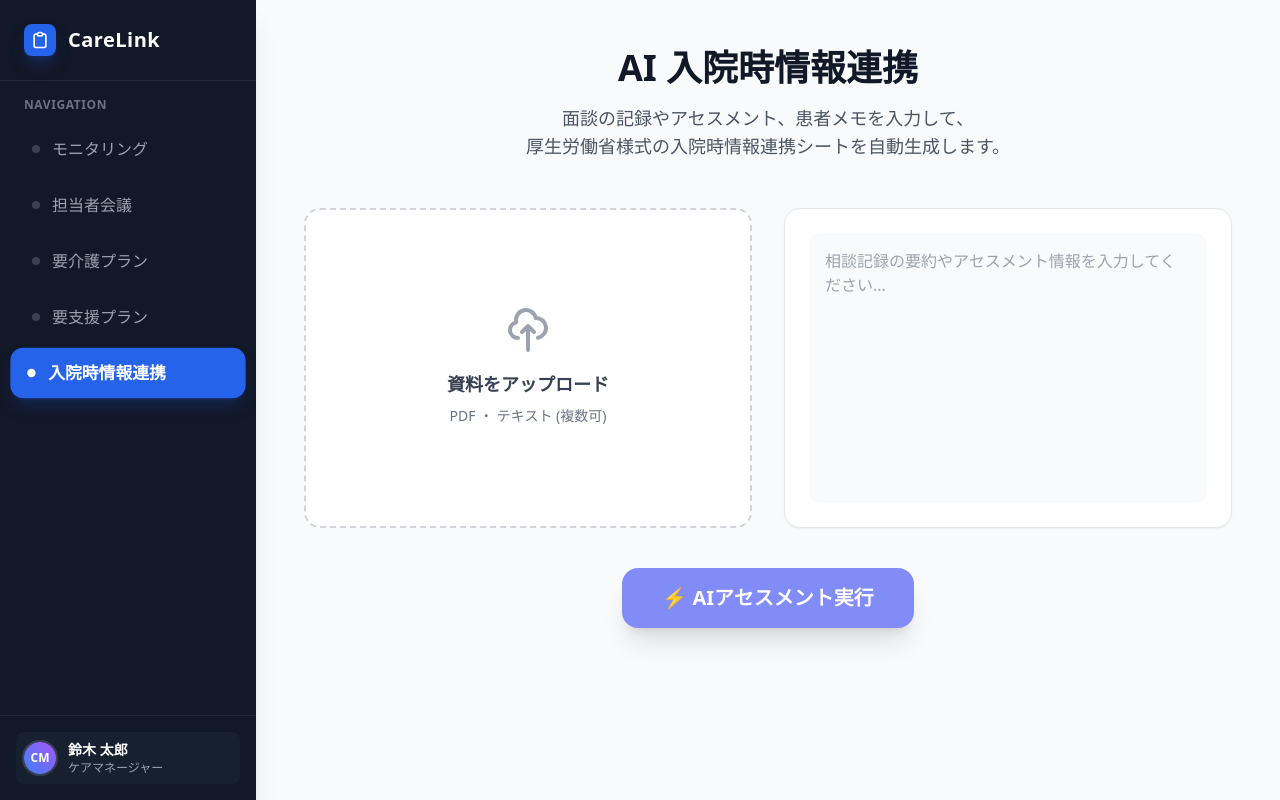
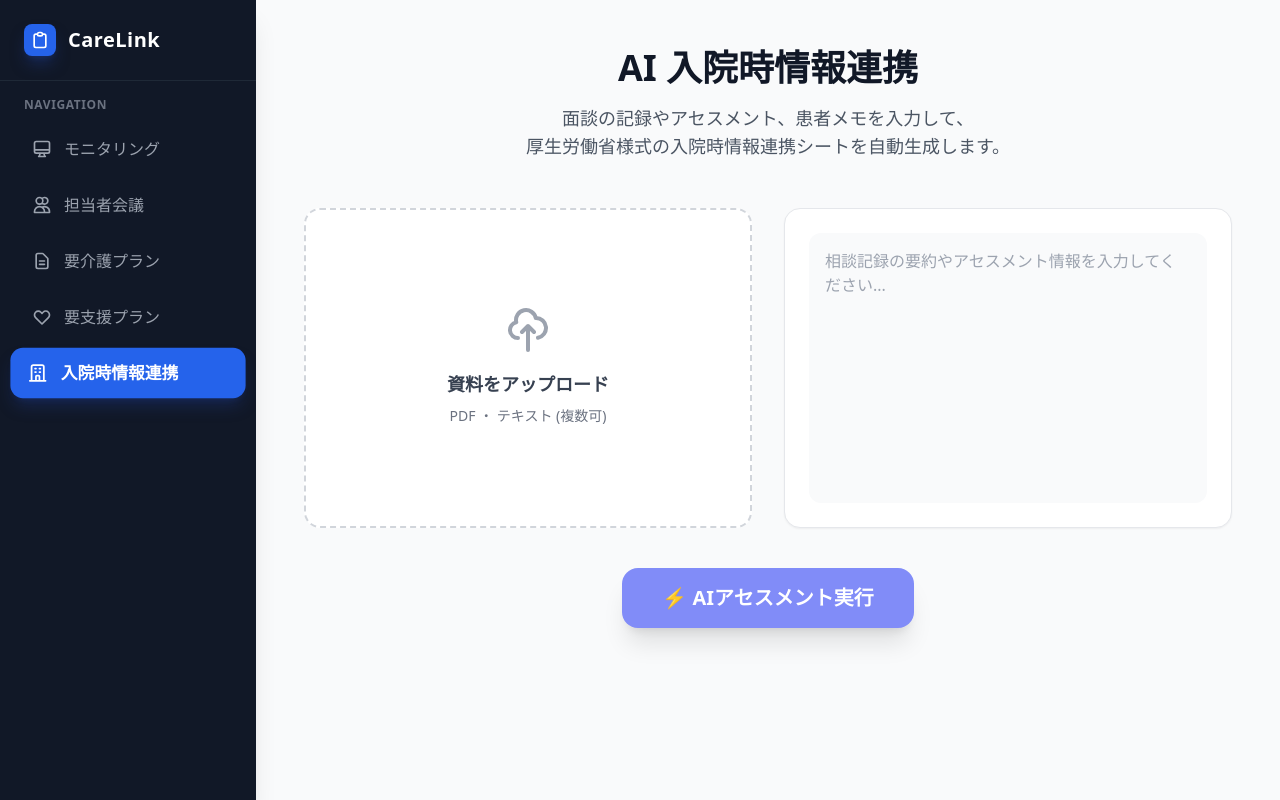
Before and after one commit to enrichkkobayashi-bot/carelink-ai-sheet, a React (Vite) app: page / in a window 1280 px wide. Built offline with nearby package versions, Linux system fonts and the light colour scheme.

Commit message:
Update sidebar design with icons and remove profile

```diff
--- a/App.tsx
+++ b/App.tsx
@@ -214,11 +214,56 @@ const App: React.FC = () => {
             <div className="text-gray-500 text-xs font-bold uppercase mb-3 px-2 tracking-wider">Navigation</div>
             {(() => {
               const menuItems = [
-                { name: 'モニタリング', url: SIDEBAR_URLS.MONITORING, active: false },
-                { name: '担当者会議', url: SIDEBAR_URLS.MEETING, active: false },
-                { name: '要介護プラン', url: SIDEBAR_URLS.CARE_PLAN, active: false },
-                { name: '要支援プラン', url: SIDEBAR_URLS.SUPPORT_PLAN, active: false },
-                { name: '入院時情報連携', url: SIDEBAR_URLS.ADMISSION_SHEET, active: true },
+                {
+                  name: 'モニタリング',
+                  url: SIDEBAR_URLS.MONITORING,
+                  active: false,
+                  icon: (
+                    <svg className="w-5 h-5 mr-3" fill="none" stroke="currentColor" viewBox="0 0 24 24">
+                      <path strokeLinecap="round" strokeLinejoin="round" strokeWidth="2" d="M9.75 17L9 20l-1 1h8l-1-1-.75-3M3 13h18M5 17h14a2 2 0 002-2V5a2 2 0 00-2-2H5a2 2 0 00-2 2v10a2 2 0 002 2z"></path>
+                    </svg>
+                  )
+                },
+                {
+                  name: '担当者会議',
+                  url: SIDEBAR_URLS.MEETING,
+                  active: false,
+                  icon: (
+                    <svg className="w-5 h-5 mr-3" fill="none" stroke="currentColor" viewBox="0 0 24 24">
+                      <path strokeLinecap="round" strokeLinejoin="round" strokeWidth="2" d="M12 4.354a4 4 0 110 5.292M15 21H3v-1a6 6 0 0112 0v1zm0 0h6v-1a6 6 0 00-9-5.197M13 7a4 4 0 11-8 0 4 4 0 018 0z"></path>
+                    </svg>
+                  )
+                },
+                {
+                  name: '要介護プラン',
+                  url: SIDEBAR_URLS.CARE_PLAN,
+                  active: false,
+                  icon: (
+                    <svg className="w-5 h-5 mr-3" fill="none" stroke="currentColor" viewBox="0 0 24 24">
+                      <path strokeLinecap="round" strokeLinejoin="round" strokeWidth="2" d="M9 12h6m-6 4h6m2 5H7a2 2 0 01-2-2V5a2 2 0 012-2h5.586a1 1 0 01.707.293l5.414 5.414a1 1 0 01.293.707V19a2 2 0 01-2 2z"></path>
+                    </svg>
+                  )
+                },
+                {
+                  name: '要支援プラン',
+                  url: SIDEBAR_URLS.SUPPORT_PLAN,
+                  active: false,
+                  icon: (
+                    <svg className="w-5 h-5 mr-3" fill="none" stroke="currentColor" viewBox="0 0 24 24">
+                      <path strokeLinecap="round" strokeLinejoin="round" strokeWidth="2" d="M4.318 6.318a4.5 4.5 0 000 6.364L12 20.364l7.682-7.682a4.5 4.5 0 00-6.364-6.364L12 7.636l-1.318-1.318a4.5 4.5 0 00-6.364 0z"></path>
+                    </svg>
+                  )
+                },
+                {
+                  name: '入院時情報連携',
+                  url: SIDEBAR_URLS.ADMISSION_SHEET,
+                  active: true,
+                  icon: (
+                    <svg className="w-5 h-5 mr-3" fill="none" stroke="currentColor" viewBox="0 0 24 24">
+                      <path strokeLinecap="round" strokeLinejoin="round" strokeWidth="2" d="M19 21V5a2 2 0 00-2-2H7a2 2 0 00-2 2v16m14 0h2m-2 0h-5m-9 0H3m2 0h5M9 7h1m-1 4h1m4-4h1m-1 4h1m-5 10v-5a1 1 0 011-1h2a1 1 0 011 1v5m-4 0h4"></path>
+                    </svg>
+                  )
+                },
               ];
 
               // デバッグ用: 環境変数の値を確認
@@ -240,21 +285,13 @@ const App: React.FC = () => {
                     : 'text-gray-400 hover:bg-gray-800 hover:text-white hover:pl-5'
                     }`}
                 >
-                  <span className={`w-2 h-2 rounded-full mr-3 transition-colors ${item.active ? 'bg-white' : 'bg-gray-700 group-hover:bg-gray-500'}`}></span>
+                  {item.icon}
                   {item.name}
                 </a>
               ))
             })()}
           </nav>
-          <div className="p-4 border-t border-gray-800">
-            <div className="flex items-center space-x-3 px-2 py-2 rounded-lg bg-gray-800/50 cursor-pointer hover:bg-gray-800 transition-colors">
-              <div className="w-8 h-8 rounded-full bg-gradient-to-tr from-blue-500 to-purple-500 flex items-center justify-center text-xs font-bold text-white ring-2 ring-gray-700">CM</div>
-              <div className="overflow-hidden">
-                <div className="text-sm font-bold text-white truncate">鈴木 太郎</div>
-                <div className="text-xs text-gray-400 truncate">ケアマネージャー</div>
-              </div>
-            </div>
-          </div>
+
         </div>
 
         {/* Main Content */}
```
